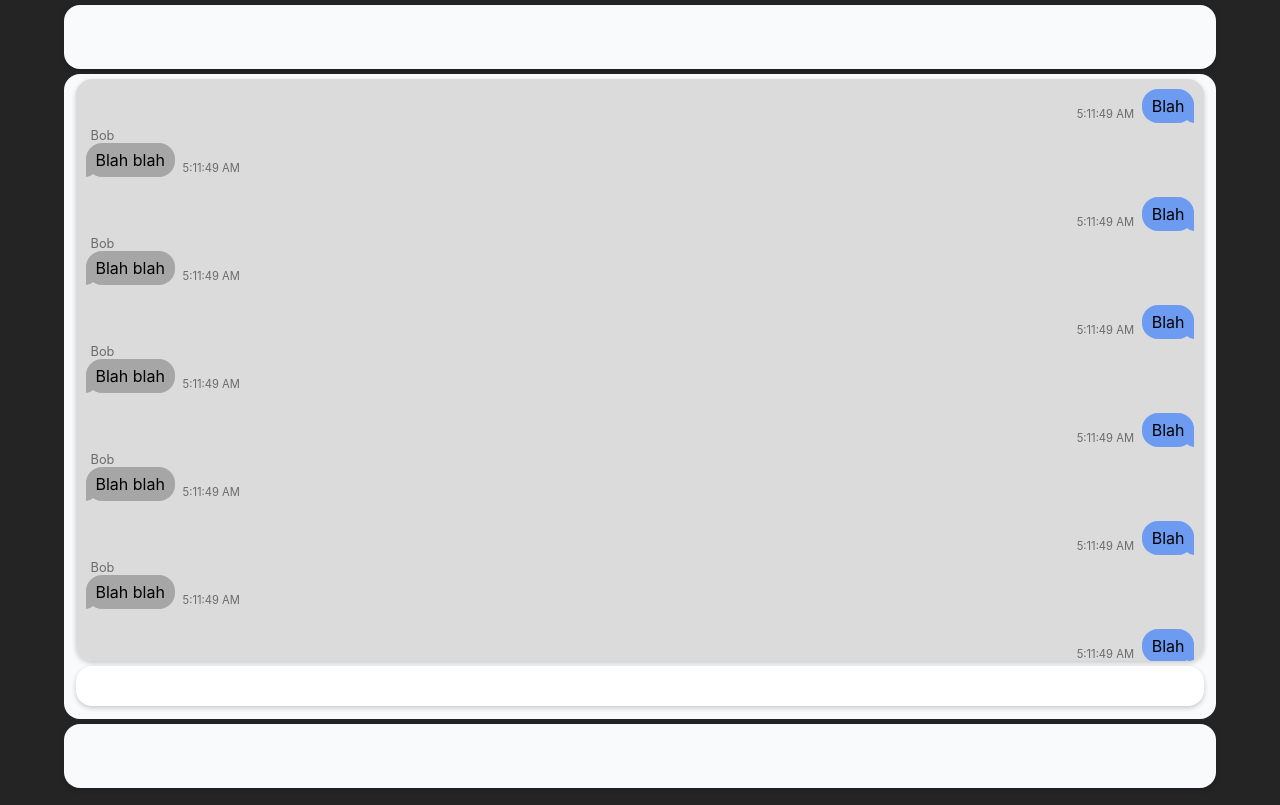
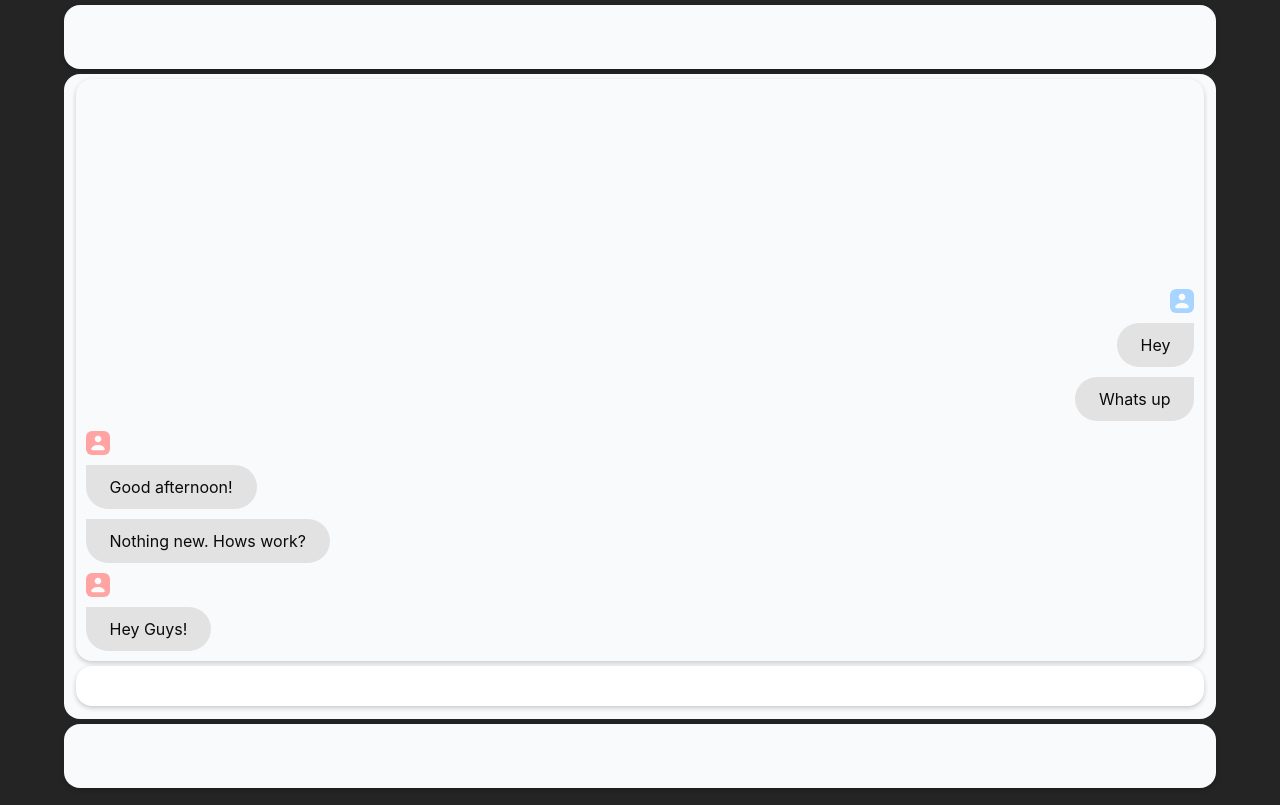
Before and after one commit to Hack-Weekly/grey-unicorn-chat-app, a React (Vite) app: page / in a window 1280 px wide. Built offline with nearby package versions, Linux system fonts and the light colour scheme.

Commit message:
New design draft

```diff
--- a/src/components/AppContainer.tsx
+++ b/src/components/AppContainer.tsx
@@ -2,12 +2,26 @@
 // Container for the entire application
 // ------------------------------------
 
-import ChatItem from "../types/ChatItem"
+import ChatItemType from "../types/ChatItem"
 import ChatHistory from "./ChatHistory"
 import SubmissionBox from "./SubmissionBox"
 
 const AppContainer = () => {
-	let chatHistoryArr: Array<ChatItem> = [{username: 'Frank', message:"Blah", timestamp: new Date()}, {username: 'Bob', message:"Blah blah", timestamp: new Date()},{username: 'Frank', message:"Blah", timestamp: new Date()}, {username: 'Bob', message:"Blah blah", timestamp: new Date()},{username: 'Frank', message:"Blah", timestamp: new Date()},{username: 'Bob', message:"Blah blah", timestamp: new Date()}, {username: 'Frank', message:"Blah", timestamp: new Date()}, {username: 'Bob', message:"Blah blah", timestamp: new Date()},{username: 'Frank', message:"Blah", timestamp: new Date()}, {username: 'Bob', message:"Blah blah", timestamp: new Date()},{username: 'Frank', message:"Blah", timestamp: new Date()},{username: 'Bob', message:"Blah blah", timestamp: new Date()}, {username: 'Frank', message:"Blah", timestamp: new Date()}, {username: 'Bob', message:"Blah blah", timestamp: new Date()},{username: 'Frank', message:"Blah", timestamp: new Date()}, {username: 'Bob', message:"Blah blah", timestamp: new Date()},{username: 'Frank', message:"Blah", timestamp: new Date()},{username: 'Bob', message:"Blah blah", timestamp: new Date()}, ]
+	let chatHistoryArr: Array<Array<ChatItemType>> =
+	[
+		[
+
+			{username: 'Frank', message:"Hey", timestamp: new Date()},
+			{username: 'Frank', message:"Whats up", timestamp: new Date()}],
+		[
+			{username: 'Bob', message:"Good afternoon!", timestamp: new Date()},
+			{username: 'Bob', message:"Nothing new. Hows work?", timestamp: new Date()}
+		],
+		[
+			{username: 'Timmy', message:"Hey Guys!", timestamp: new Date()}
+		],
+
+	]
 	return (
 		<div className="app-container">
 			<ChatHistory content={chatHistoryArr} />
--- a/src/components/ChatHistory.tsx
+++ b/src/components/ChatHistory.tsx
@@ -3,23 +3,21 @@
 // -----------------------------------------------
 
 // Chat Item Type. Check /types/ChatItem for details
-import ChatItem from "../types/ChatItem";
-
-import ChatItemBox from "./ChatItemBox";
-
-interface ArrayChatItems {
-	content: Array<ChatItem>
-}
+import ChatItemType from "../types/ChatItem";
+import ChatItemBox from "./ChatItemBox"
 
 const chatHistory = document.getElementById("chat-history")
+chatHistory?.scrollTo(0, chatHistory.scrollHeight)
 
-const ChatHistory = ({content}: ArrayChatItems) => {
-	chatHistory?.scrollTo(0, chatHistory.scrollHeight)
+const ChatHistory: React.FC<{content: Array<Array<ChatItemType>>}> = ({content}) => {
+
 	return (
 		<div id="chat-history" className="chat-history">
 			{
-				content?.length > 0 && content.map(item => {
-					return <ChatItemBox username={item.username} message={item.message} timestamp={item.timestamp} />
+				content?.length > 0 && content.map(items => {
+					return (
+						<ChatItemBox items={items}/>
+					)
 				})
 			}
 		</div>
--- /dev/null
+++ b/src/components/ChatItem.tsx
@@ -0,0 +1,24 @@
+// -----------------------------------------------
+// Singular Message To Be Placed In Chat History
+// -----------------------------------------------
+
+import React from "react";
+// Singular chat item
+
+import ChatItemType from "../types/ChatItem";
+
+interface ChatItemProps extends ChatItemType {}
+
+
+const ChatItem: React.FC<ChatItemProps>= (content: ChatItemProps) => {
+
+	let classNames:Array<String> = ['chat-item']
+
+	return (
+		<div key={content.timestamp.toString()} className={classNames.join(' ')}>
+			<span className="message">{content.message}</span>
+		</div>
+	)
+}
+
+export default ChatItem
--- a/src/components/ChatItemBox.tsx
+++ b/src/components/ChatItemBox.tsx
@@ -1,29 +1,25 @@
-// -----------------------------------------------
-// Singular Message To Be Placed In Chat History
-// -----------------------------------------------
-
-import React from "react";
-// Singular chat item
-
-import ChatItem from "../types/ChatItem";
-
-interface ChatItemProps extends ChatItem {}
+import ChatItemType from "../types/ChatItem";
+import ChatItem from './ChatItem';
 
 const username = "Frank"
+const ChatItemBox: React.FC<{items: Array<ChatItemType>}> = ( {items} ) => {
+  let classNames:Array<String> = ['chat-item-box']
 
-const ChatItemBox: React.FC<ChatItemProps>= (content: ChatItemProps) => {
+  items?.[0].username === username ? classNames.push('user') : classNames.push('friend')
 
-	let classNames:Array<String> = ['chat-item']
+  return (
 
-	content.username === username ? classNames.push('user') : classNames.push('friend')
+    <div className={classNames.join(" ")}>
+      <div className="user-picture">
+        <img src="/user.png" />
+      </div>
+      {items.map(content => {
+        return <ChatItem username={content.username} message={content.message} timestamp={content.timestamp} />
+      })}
 
-	return (
-		<div key={content.timestamp.toString()} className={classNames.join(' ')}>
-			<span className="username">{content.username}</span>
-			<span className="message">{content.message}</span>
-			<span className="timestamp">{content.timestamp.toLocaleTimeString()}</span>
-		</div>
-	)
+
+    </div>
+  )
 }
 
 export default ChatItemBox
--- a/src/scss/chatHistory.scss
+++ b/src/scss/chatHistory.scss
@@ -7,9 +7,8 @@
 	width: 98%;
 	height: 91%;
 
-	background-color: $_color-highlight;
 	box-shadow: $_box-shadow;
-	color: black;
+	color: #0A0A0A;
 
 	display: flex;
 	flex-direction: column;
@@ -17,6 +16,10 @@
 
 	scroll-behavior: smooth;
 	overflow-y: auto;
+}
+
+.chat-item-box:first-child {
+	margin-top: auto;
 }
 
 .chat-history::-webkit-scrollbar {
--- a/src/scss/chatItem.scss
+++ b/src/scss/chatItem.scss
@@ -1,80 +1,54 @@
-$userColor: rgb(108, 155, 241);
-$friendColor: rgb(167, 166, 166);
+$bubbleColor: #E2E2E2;
 
 .chat-item{
     width: fit-content;
     max-width: 50%;
     height: fit-content;
     margin: 10px;
-    padding-top: 5px;
-    padding-bottom: 5px;
-    padding-left: 10px;
-    padding-right: 10px;
-    border-radius: 1rem;
+    padding: 10px 24px;
+    border-radius: 2rem;
 
     position: relative;
 
     flex-direction: column;
-    justify-content: left;
+
+    background-color: $bubbleColor;
+
+    animation-duration: 100ms;
+    transition: all;
+}
+
+    //Optional
+.friend {
+    //add animation from left to target
+}
+
+.user {
+    //add animation from right to target
+}
+
+.friend > .user-picture {
+    background-color: #FFA3A3;
+}
+
+.user-picture {
+    width: 24px;
+    height: 24px;
+    border-radius: 6px !important;
+    background-color: #A8D5FF;
+    margin: 0 10px ;
+    object-fit: cover;
 }
 
 span{
     width: fit-content;
 }
 
-.friend {
-    background-color: $friendColor;
+.user > div {
+    margin-left: auto;
+    border-radius: 2rem 0 2rem 2rem;
 }
 
-.friend .username {
-    position: absolute;
-    top: -17px;
-    left: 5px;
-    font-size: .8rem;
-    color: rgb(107, 107, 107);
+.friend > div {
+    border-radius: 0 2rem 2rem 2rem;
 }
-
-.friend .timestamp {
-    position: absolute;
-    right: -65px;
-    bottom: 0px;
-    font-size: .7rem;
-    color:rgb(107, 107, 107);
-}
-
-.friend:before {
-    content: "";
-    position: absolute;
-    left: 0px;
-    bottom: 0px;
-    width: 10px;
-    border-bottom: 20px solid $friendColor;
-    border-bottom-right-radius: 50px;
-}
-
-.user {
-    margin-left: auto;
-    background-color: $userColor;
-}
-
-.user .username {
-    display: none;
-}
-
-.user .timestamp {
-    position: absolute;
-    left: -65px;
-    bottom: 0px;
-    font-size: .7rem;
-    color:rgb(107, 107, 107);
-}
-
-.user:before {
-    content: "";
-    position: absolute;
-    right: 0px;
-    bottom:0px;
-    width: 10px;
-    border-bottom: 20px solid $userColor;
-    border-bottom-left-radius: 50px;
-}
--- a/src/types/ChatItem.tsx
+++ b/src/types/ChatItem.tsx
@@ -1,7 +1,7 @@
-type ChatItem = {
+type ChatItemType = {
 	username: String;
 	message: String;
 	timestamp: Date; // optional, also optionally stored as a string. Change [Date] to [String] for this to change
 }
 
-export default ChatItem;
+export default ChatItemType;
```
Also changed, not shown: public/user.png (added).
